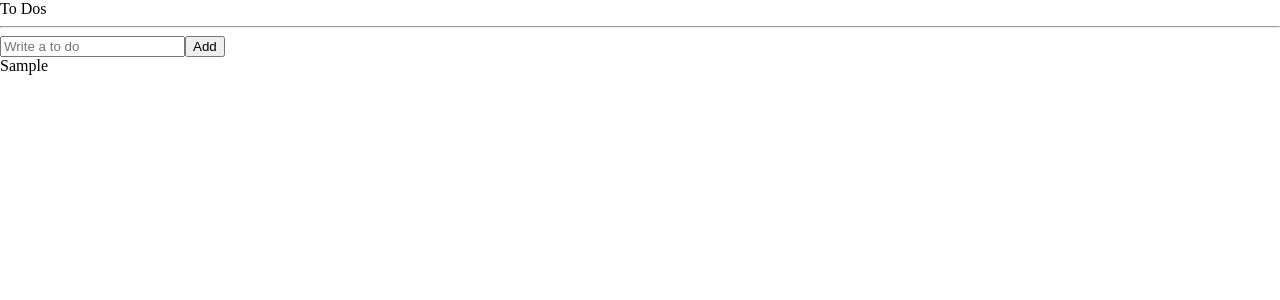
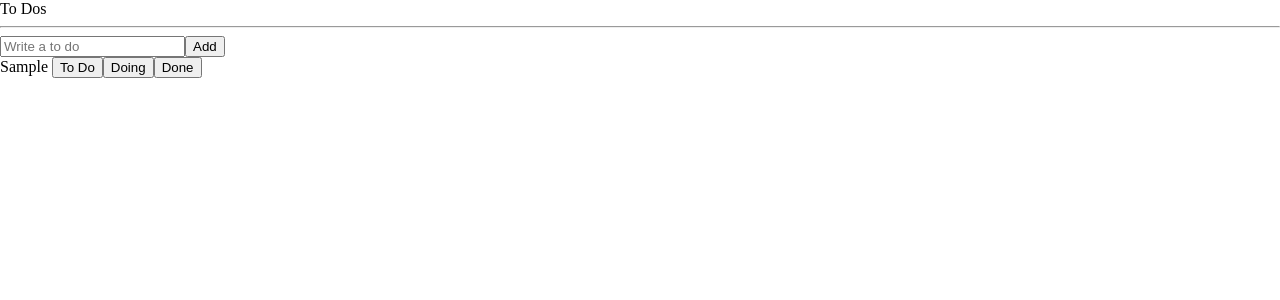
Before and after one commit to Odyssey409/react-masterclass_todo_app, a React (Create React App) app: page / in a window 1280 px wide. Both pictures are taken after typing "Sample" into the empty fields and a click on the button "Add". Shown: the top 300 px of the page. Built offline with nearby package versions, Linux system fonts and the light colour scheme.

Commit message:
section#6.12 Refactoring
지금까지 짰던 코드들을 컴포넌트 단위로 분리하고 카테고리 변경을 위한 버튼들을 추가함

```diff
--- /dev/null
+++ b/src/components/CreateToDo.tsx
@@ -0,0 +1,32 @@
+import { useForm } from "react-hook-form";
+import { useSetRecoilState } from "recoil";
+import { toDoState } from "./atoms";
+
+interface IForm {
+  toDo: string;
+}
+
+function CreateToDo() {
+  const setToDos = useSetRecoilState(toDoState);
+  const { register, handleSubmit, setValue } = useForm<IForm>();
+
+  const handleValid = ({ toDo }: IForm) => {
+    setToDos((oldToDos) => [
+      { text: toDo, id: Date.now(), category: "TO_DO" },
+      ...oldToDos,
+    ]);
+    setValue("toDo", ""); // 제출하면 입력칸 비워주는 코드
+  };
+
+  return (
+    <form onSubmit={handleSubmit(handleValid)}>
+      <input
+        {...register("toDo", { required: "Please Write a To Do" })}
+        placeholder="Write a to do"
+      ></input>
+      <button>Add</button>
+    </form>
+  );
+}
+
+export default CreateToDo;
--- /dev/null
+++ b/src/components/ToDo.tsx
@@ -0,0 +1,14 @@
+import { IToDo } from "./atoms";
+
+function ToDo({ text }: IToDo) {
+  return (
+    <li>
+      <span> {text} </span>
+      <button>To Do</button>
+      <button>Doing</button>
+      <button>Done</button>
+    </li>
+  );
+}
+
+export default ToDo;
--- a/src/components/ToDoList.tsx
+++ b/src/components/ToDoList.tsx
@@ -1,47 +1,20 @@
-import { useForm } from "react-hook-form";
-import { atom, useRecoilState } from "recoil";
-
-interface IForm {
-  toDo: string;
-}
-
-interface IToDo {
-  text: string;
-  id: number;
-  category: "TO_DO" | "DOING" | "DONE";
-}
-
-const toDoState = atom<IToDo[]>({
-  key: "toDo",
-  default: [],
-});
+import { useRecoilValue } from "recoil";
+import CreateToDo from "./CreateToDo";
+import { toDoState } from "./atoms";
+import ToDo from "./ToDo";
 
 function ToDoList() {
-  const [toDos, setToDos] = useRecoilState(toDoState);
-
-  const { register, handleSubmit, setValue } = useForm<IForm>();
-  const handleValid = ({ toDo }: IForm) => {
-    setToDos((oldToDos) => [
-      { text: toDo, id: Date.now(), category: "TO_DO" },
-      ...oldToDos,
-    ]);
-    setValue("toDo", ""); // 제출하면 입력칸 비워주는 코드
-  };
+  const toDos = useRecoilValue(toDoState);
 
   return (
     <div>
       <h1>To Dos</h1>
       <hr />
-      <form onSubmit={handleSubmit(handleValid)}>
-        <input
-          {...register("toDo", { required: "Please Write a To Do" })}
-          placeholder="Write a to do"
-        ></input>
-        <button>Add</button>
-      </form>
+      <CreateToDo />
       <ul>
         {toDos.map((toDo) => (
-          <li key={toDo.id}>{toDo.text}</li>
+          // <ToDo text={toDo.text} category={toDo.category} id={toDo.id} />
+          <ToDo key={toDo.id} {...toDo} /> // 이 방식은 위와 같은 내용으로 작동함 ...은 안에 요쇼를 벗기는 역할을 하기 때문
         ))}
       </ul>
     </div>
--- /dev/null
+++ b/src/components/atoms.tsx
@@ -0,0 +1,12 @@
+import { atom } from "recoil";
+
+export interface IToDo {
+  text: string;
+  id: number;
+  category: "TO_DO" | "DOING" | "DONE";
+}
+
+export const toDoState = atom<IToDo[]>({
+  key: "toDo",
+  default: [],
+});
```
